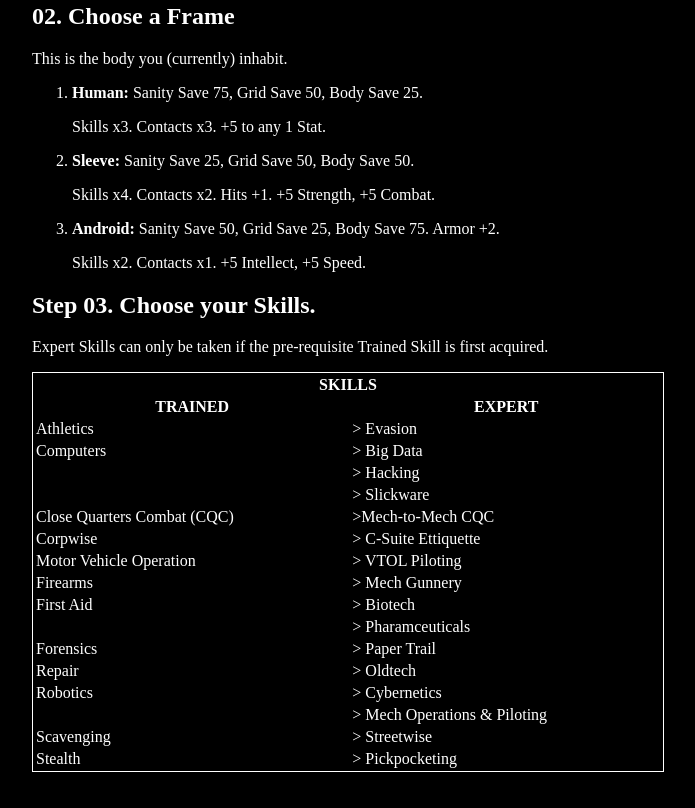
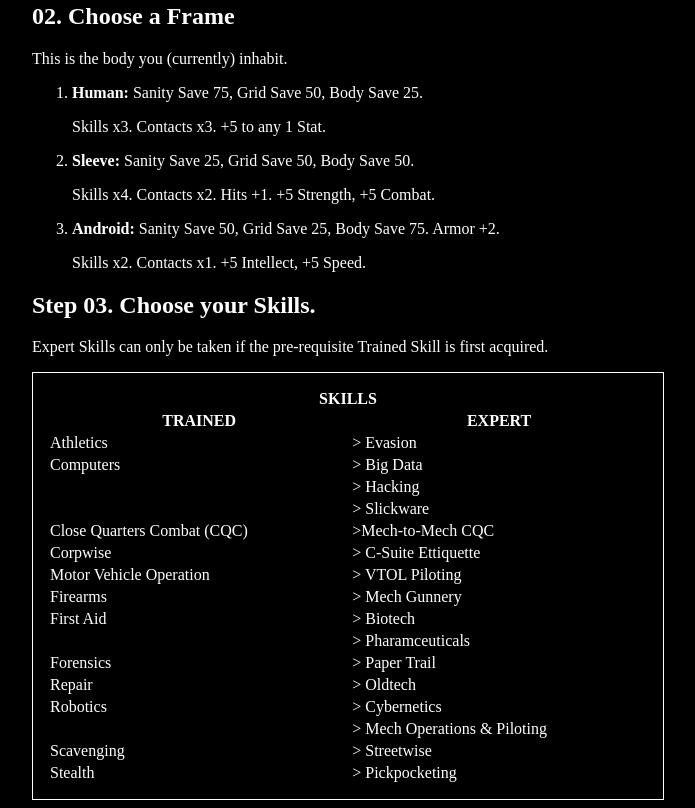
Before and after one commit to ghostctrl/null.hack, a plain HTML site: page index.html in a window 1280 px wide. Shown: the part 537-1345 px from the top of the page, without its empty margins (292-987 px from the left). Before the commit the page ends 1317 px from the top, so only its background shows below. Drawn offline with Linux system fonts and the light colour scheme.

Commit message:
table styling

```diff
--- a/stylesheet.css
+++ b/stylesheet.css
@@ -8,12 +8,7 @@ table {
   border-width: thin;
   border-style: solid;
   border-color: white;
-
-}
-
-#inner table tr {
-  border: thin solid white;
-  padding: 10px;
+  padding: 14px;
 }
 
 body {
```
